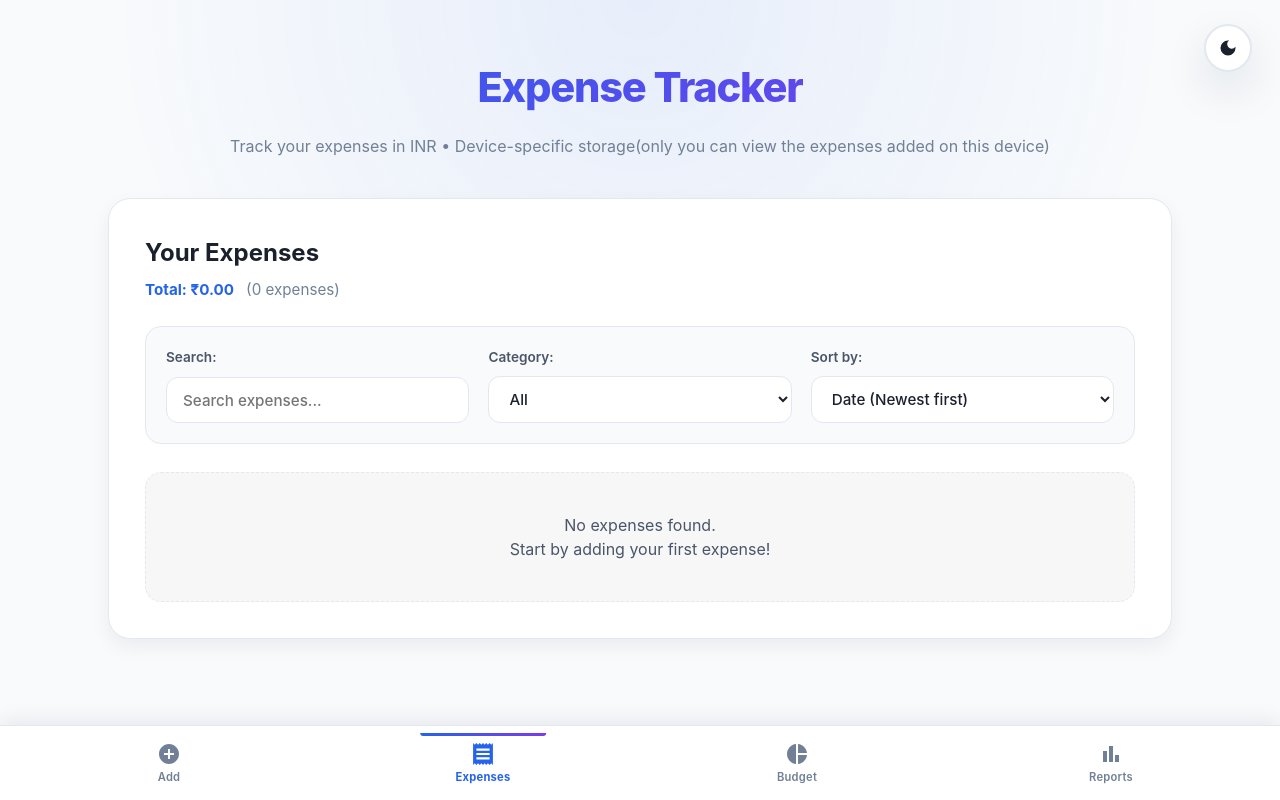
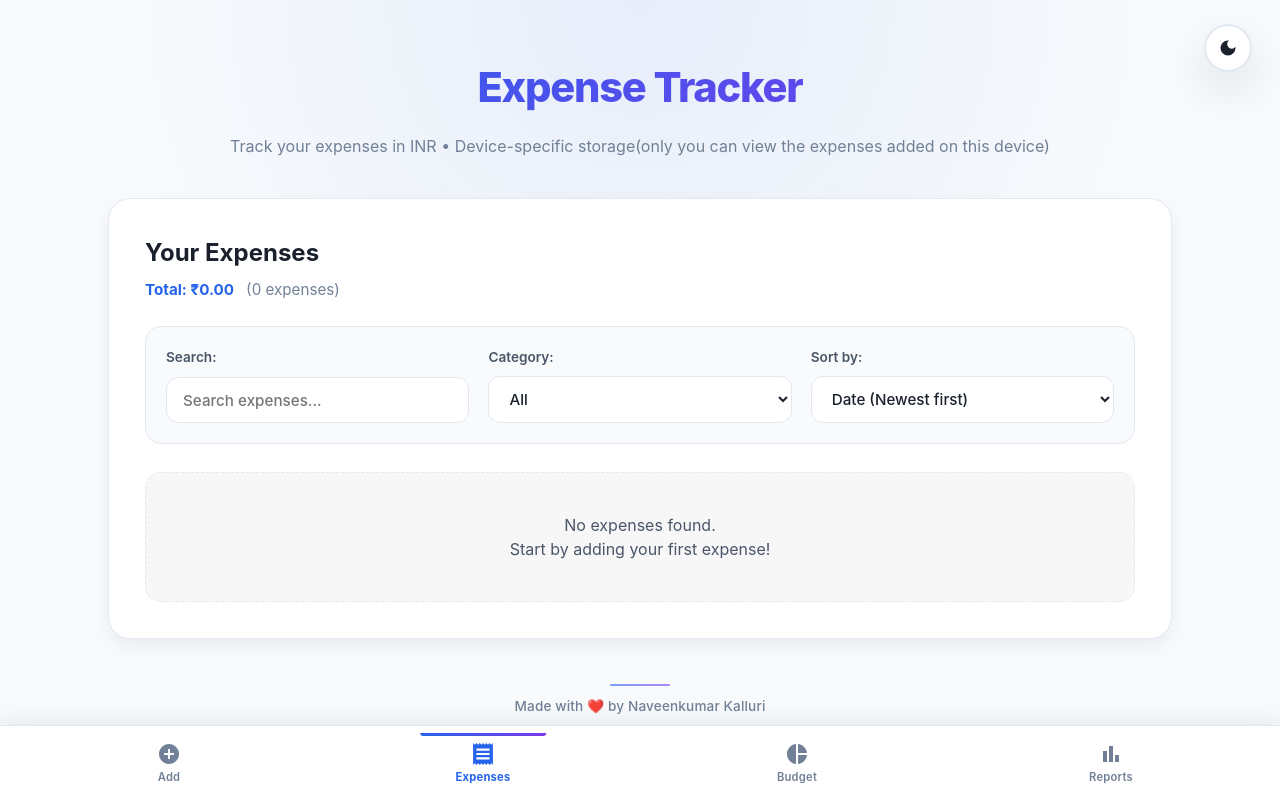
Before and after one commit to KALLURINAVEENKUMAR/ExpenseTracker, a React (Create React App) app: page / in a window 1280 px wide. Built offline with nearby package versions, Linux system fonts and the light colour scheme.

Commit message:
Add styled footer credit with author name

```diff
--- a/src/App.js
+++ b/src/App.js
@@ -181,6 +181,10 @@ function AppContent() {
             );
           })}
         </nav>
+
+        <footer className="app-footer-credit">
+          Made with ❤️ by Naveenkumar Kalluri
+        </footer>
       </div>
     </div>
   );
--- a/src/AppStyles.css
+++ b/src/AppStyles.css
@@ -1616,3 +1616,40 @@ html.dark .theme-toggle:hover {
 .main-content {
   padding-bottom: 1rem;
 }
+
+/* Footer Credit */
+.app-footer-credit {
+  position: fixed;
+  bottom: 4.5rem;
+  left: 0;
+  right: 0;
+  text-align: center;
+  padding: 0.75rem 1rem;
+  font-size: 0.85rem;
+  color: var(--text-muted);
+  background: linear-gradient(to top, var(--bg-primary) 0%, transparent 100%);
+  z-index: 999;
+  font-weight: 500;
+  letter-spacing: 0.01em;
+}
+
+.app-footer-credit::before {
+  content: '';
+  position: absolute;
+  top: 0;
+  left: 50%;
+  transform: translateX(-50%);
+  width: 60px;
+  height: 2px;
+  background: var(--gradient-accent);
+  border-radius: 999px;
+  opacity: 0.6;
+}
+
+@media (max-width: 768px) {
+  .app-footer-credit {
+    font-size: 0.75rem;
+    padding: 0.5rem 0.75rem;
+    bottom: 4rem;
+  }
+}
```
